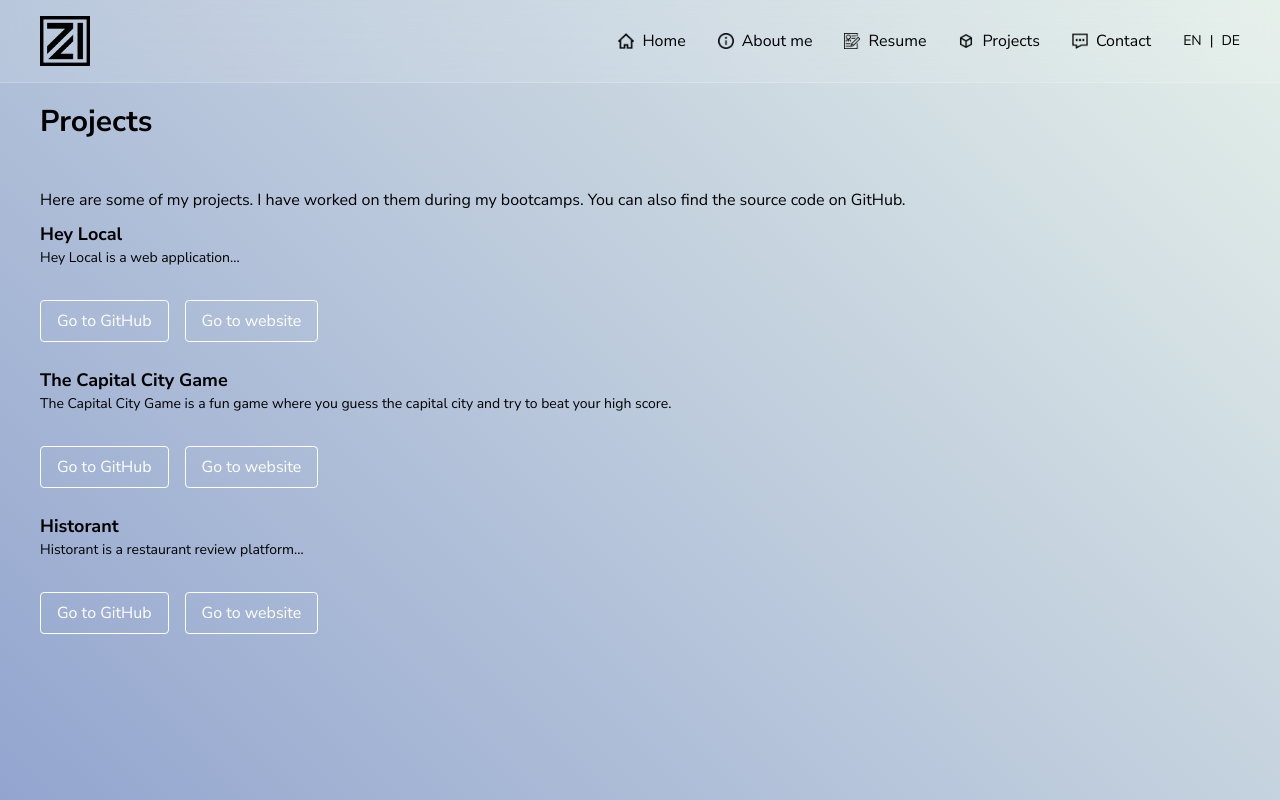
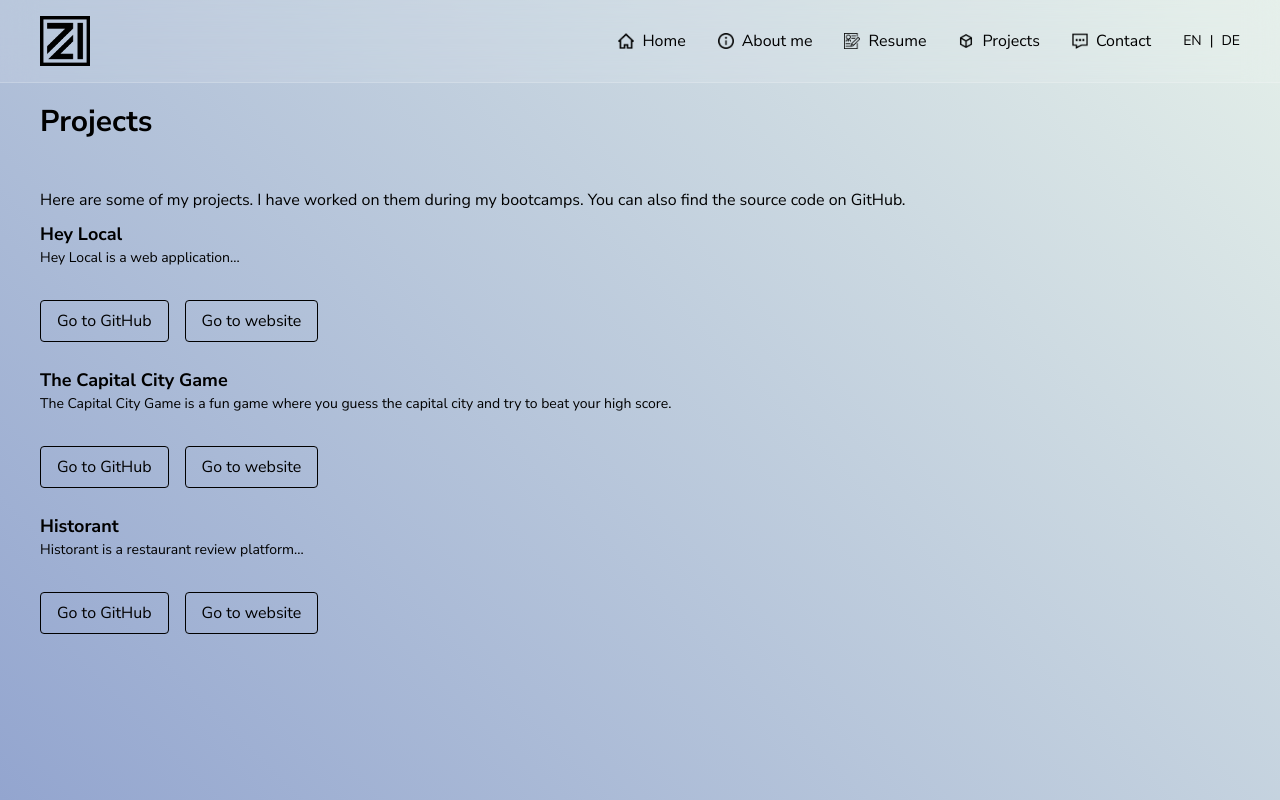
Before and after one commit to zarail/Portfolio, a Next.js app: page /en/projects in a window 1280 px wide. Built offline with nearby package versions, Linux system fonts and the light colour scheme.

Commit message:
Refactor ProjectsPage.tsx to simplify button styling by using a common class

```diff
--- a/src/app/[locale]/projects/page.tsx
+++ b/src/app/[locale]/projects/page.tsx
@@ -26,7 +26,7 @@ export default function ProjectsPage({ params }: Props) {
                   href={project.githubLink}
                   target="_blank"
                   rel="noopener noreferrer"
-                  className="mt-4 inline-block px-4 py-2 border border-white text-white rounded hover:bg-white hover:text-green-900 transition"
+                  className="mt-4 btn"
                 >
                   {projects.goGHBtn}
                 </a>
@@ -34,7 +34,7 @@ export default function ProjectsPage({ params }: Props) {
                   href={project.websiteLink}
                   target="_blank"
                   rel="noopener noreferrer"
-                  className="mt-4 inline-block px-4 py-2 border border-white text-white rounded hover:bg-white hover:text-green-900 transition"
+                  className="mt-4 btn"
                 >
                   {projects.goWBtn}
                 </a>
```
